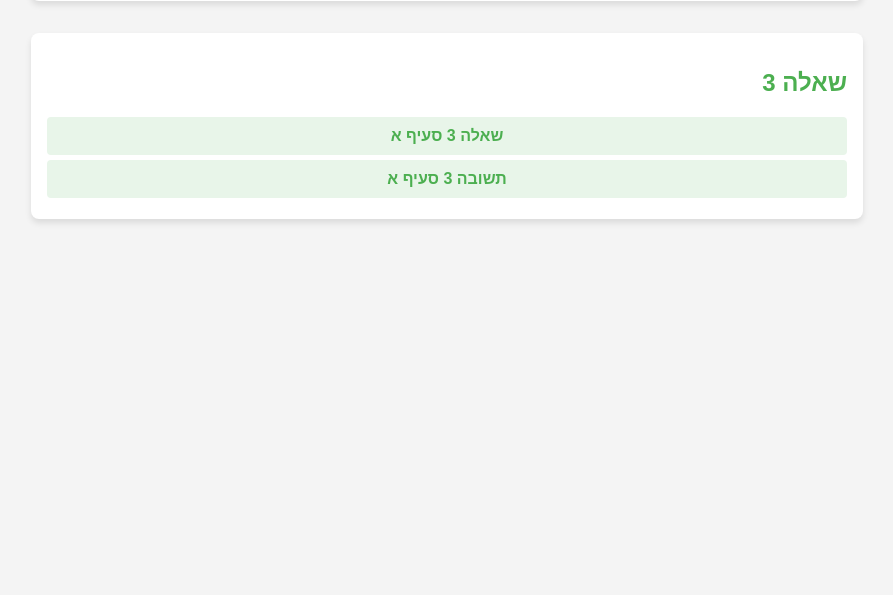
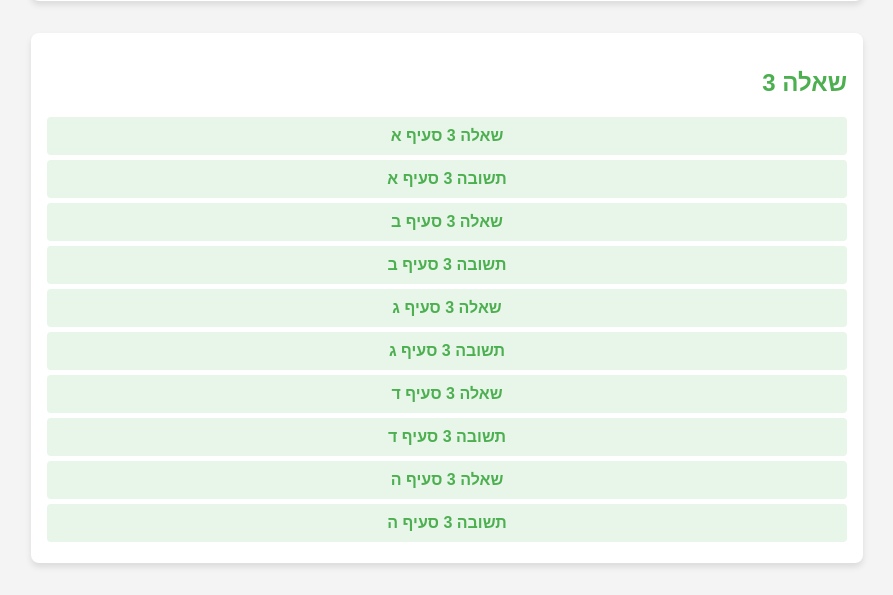
Before and after one commit to yaakovsh8/HW3, a Flask app: page / in a window 1280 px wide. Shown: the part 721-1316 px from the top of the page, without its empty margins (193-1086 px from the left). Before the commit the page ends 944 px from the top, so only its background shows below. Run offline with Flask 3, Linux system fonts and the light colour scheme.

Commit message:
Add files via upload

```diff
--- a/templates/questions.html
+++ b/templates/questions.html
@@ -15,61 +15,130 @@
         <!-- שאלה 1 -->
         <section class="qa-section">
             <h2>שאלה 1</h2>
-            <div class="question" onclick="toggleAnswer('q1')">
+            <div class="question" onclick="toggleAnswer('q1-question')">
                 <a href="#q1-question" class="link">שאלה 1: הרחבות שאילתא ואחזור ממוין</a>
             </div>
-            <div class="question" onclick="toggleAnswer('q1')">
+            <div class="question" onclick="toggleAnswer('q1-answer')">
                 <a href="#q1-answer" class="link">תשובה 1: הרחבות שאילתא ואחזור ממוין</a>
             </div>
-            <div id="q1" class="answer" style="display: none;">
-                <img src="/static/screenshots/q1_1_answer.png" alt="תוצאה לשאלה 1 חלק 1">
-                <img src="/static/screenshots/q1_2_answer.png" alt="תוצאה לשאלה 1 חלק 2">
-                <img src="/static/screenshots/q1_3_answer.png" alt="תוצאה לשאלה 1 חלק 3">
+            <div id="q1-question" class="answer" style="display: none;">
+                <img src="/static/screenshots/q1_1_question.png" alt="שאלה 1 חלק 1">
+                <img src="/static/screenshots/q1_2_question.png" alt="שאלה 1 חלק 2">
+            </div>
+            <div id="q1-answer" class="answer" style="display: none;">
+                <img src="/static/screenshots/q1_1_answer.png" alt="תשובה 1 חלק 1">
+                <img src="/static/screenshots/q1_2_answer.png" alt="תשובה 1 חלק 2">
+                <img src="/static/screenshots/q1_3_answer.png" alt="תשובה 1 חלק 3">
             </div>
         </section>
 
         <!-- שאלה 2 סעיף א -->
         <section class="qa-section">
             <h2>שאלה 2 סעיף א</h2>
-            <div class="question" onclick="toggleAnswer('q2a')">
+            <div class="question" onclick="toggleAnswer('q2a-question')">
                 <a href="#q2a-question" class="link">שאלה 2 סעיף א</a>
             </div>
-            <div class="question" onclick="toggleAnswer('q2a')">
+            <div class="question" onclick="toggleAnswer('q2a-answer')">
                 <a href="#q2a-answer" class="link">תשובה 2 סעיף א</a>
             </div>
-            <div id="q2a" class="answer" style="display: none;">
-                <img src="/static/screenshots/q2a1_answer.png" alt="תוצאה לסעיף א בשאלה 2">
-                <img src="/static/screenshots/q2a2_answer.png" alt="תוצאה לסעיף א בשאלה 2">
+            <div id="q2a-question" class="answer" style="display: none;">
+                <img src="/static/screenshots/q2a1_question.png" alt="שאלה 2 סעיף א">
+            </div>
+            <div id="q2a-answer" class="answer" style="display: none;">
+                <img src="/static/screenshots/q2a1_answer.png" alt="תשובה 2 סעיף א">
+                <img src="/static/screenshots/q2a2_answer.png" alt="תשובה 2 סעיף א חלק 2">
             </div>
         </section>
 
         <!-- שאלה 2 סעיף ב -->
         <section class="qa-section">
             <h2>שאלה 2 סעיף ב</h2>
-            <div class="question" onclick="toggleAnswer('q2b')">
+            <div class="question" onclick="toggleAnswer('q2b-question')">
                 <a href="#q2b-question" class="link">שאלה 2 סעיף ב</a>
             </div>
-            <div class="question" onclick="toggleAnswer('q2b')">
+            <div class="question" onclick="toggleAnswer('q2b-answer')">
                 <a href="#q2b-answer" class="link">תשובה 2 סעיף ב</a>
             </div>
-            <div id="q2b" class="answer" style="display: none;">
-                <img src="/static/screenshots/q2b1_answer.png" alt="תוצאה לסעיף ב בשאלה 2">
-                <img src="/static/screenshots/q2b2_answer.png" alt="תוצאה לסעיף ב בשאלה 2">
+            <div id="q2b-question" class="answer" style="display: none;">
+                <img src="/static/screenshots/q2b1_question.png" alt="שאלה 2 סעיף ב">
+            </div>
+            <div id="q2b-answer" class="answer" style="display: none;">
+                <img src="/static/screenshots/q2b1_answer.png" alt="תשובה 2 סעיף ב">
+                <img src="/static/screenshots/q2b2_answer.png" alt="תשובה 2 סעיף ב חלק 2">
             </div>
         </section>
 
-        <!-- שאלה 3 -->
+        <!-- שאלה 3 סעיפים -->
         <section class="qa-section">
             <h2>שאלה 3</h2>
-            <div class="question" onclick="toggleAnswer('q3a')">
+            <!-- סעיף א -->
+            <div class="question" onclick="toggleAnswer('q3a-question')">
                 <a href="#q3a-question" class="link">שאלה 3 סעיף א</a>
             </div>
-            <div class="question" onclick="toggleAnswer('q3a')">
+            <div class="question" onclick="toggleAnswer('q3a-answer')">
                 <a href="#q3a-answer" class="link">תשובה 3 סעיף א</a>
             </div>
-            <div id="q3a" class="answer" style="display: none;">
+            <div id="q3a-question" class="answer" style="display: none;">
                 <img src="/static/screenshots/q3a_question.png" alt="שאלה 3 סעיף א">
-                <img src="/static/screenshots/q3a_answer.png" alt="תשובה לשאלה 3 סעיף א">
+            </div>
+            <div id="q3a-answer" class="answer" style="display: none;">
+                <img src="/static/screenshots/q3a_answer.png" alt="תשובה 3 סעיף א">
+            </div>
+
+            <!-- סעיף ב -->
+            <div class="question" onclick="toggleAnswer('q3b-question')">
+                <a href="#q3b-question" class="link">שאלה 3 סעיף ב</a>
+            </div>
+            <div class="question" onclick="toggleAnswer('q3b-answer')">
+                <a href="#q3b-answer" class="link">תשובה 3 סעיף ב</a>
+            </div>
+            <div id="q3b-question" class="answer" style="display: none;">
+                <img src="/static/screenshots/q3b_question.png" alt="שאלה 3 סעיף ב">
+            </div>
+            <div id="q3b-answer" class="answer" style="display: none;">
+                <img src="/static/screenshots/q3b_answer.png" alt="תשובה 3 סעיף ב">
+            </div>
+
+            <!-- סעיף ג -->
+            <div class="question" onclick="toggleAnswer('q3c-question')">
+                <a href="#q3c-question" class="link">שאלה 3 סעיף ג</a>
+            </div>
+            <div class="question" onclick="toggleAnswer('q3c-answer')">
+                <a href="#q3c-answer" class="link">תשובה 3 סעיף ג</a>
+            </div>
+            <div id="q3c-question" class="answer" style="display: none;">
+                <img src="/static/screenshots/q3c_question.png" alt="שאלה 3 סעיף ג">
+            </div>
+            <div id="q3c-answer" class="answer" style="display: none;">
+                <img src="/static/screenshots/q3c_answer.png" alt="תשובה 3 סעיף ג">
+            </div>
+
+            <!-- סעיף ד -->
+            <div class="question" onclick="toggleAnswer('q3d-question')">
+                <a href="#q3d-question" class="link">שאלה 3 סעיף ד</a>
+            </div>
+            <div class="question" onclick="toggleAnswer('q3d-answer')">
+                <a href="#q3d-answer" class="link">תשובה 3 סעיף ד</a>
+            </div>
+            <div id="q3d-question" class="answer" style="display: none;">
+                <img src="/static/screenshots/q3d_question.png" alt="שאלה 3 סעיף ד">
+            </div>
+            <div id="q3d-answer" class="answer" style="display: none;">
+                <img src="/static/screenshots/q3d_answer.png" alt="תשובה 3 סעיף ד">
+            </div>
+
+            <!-- סעיף ה -->
+            <div class="question" onclick="toggleAnswer('q3e-question')">
+                <a href="#q3e-question" class="link">שאלה 3 סעיף ה</a>
+            </div>
+            <div class="question" onclick="toggleAnswer('q3e-answer')">
+                <a href="#q3e-answer" class="link">תשובה 3 סעיף ה</a>
+            </div>
+            <div id="q3e-question" class="answer" style="display: none;">
+                <img src="/static/screenshots/q3e_question.png" alt="שאלה 3 סעיף ה">
+            </div>
+            <div id="q3e-answer" class="answer" style="display: none;">
+                <img src="/static/screenshots/q3e_answer.png" alt="תשובה 3 סעיף ה">
             </div>
         </section>
     </main>
```
